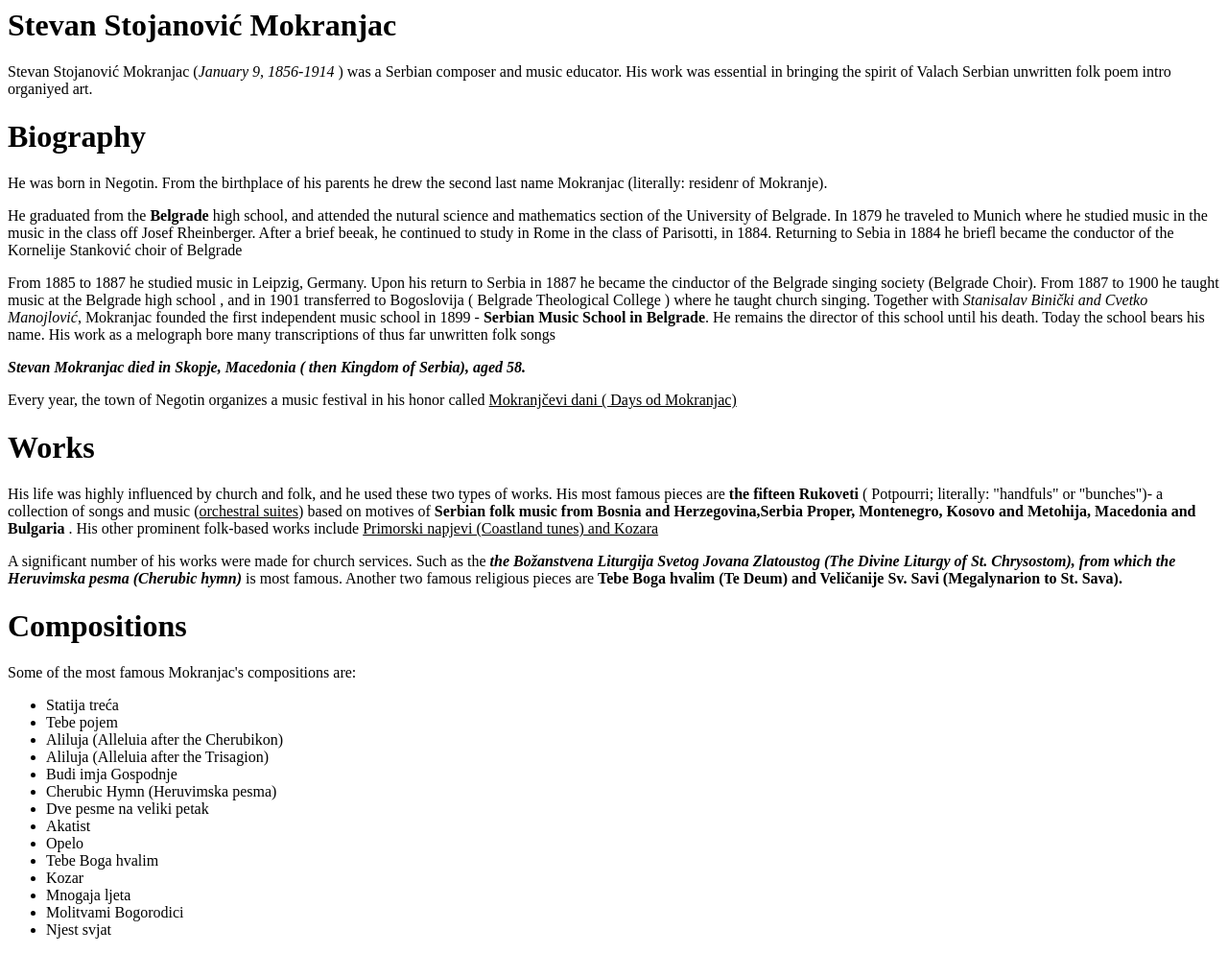
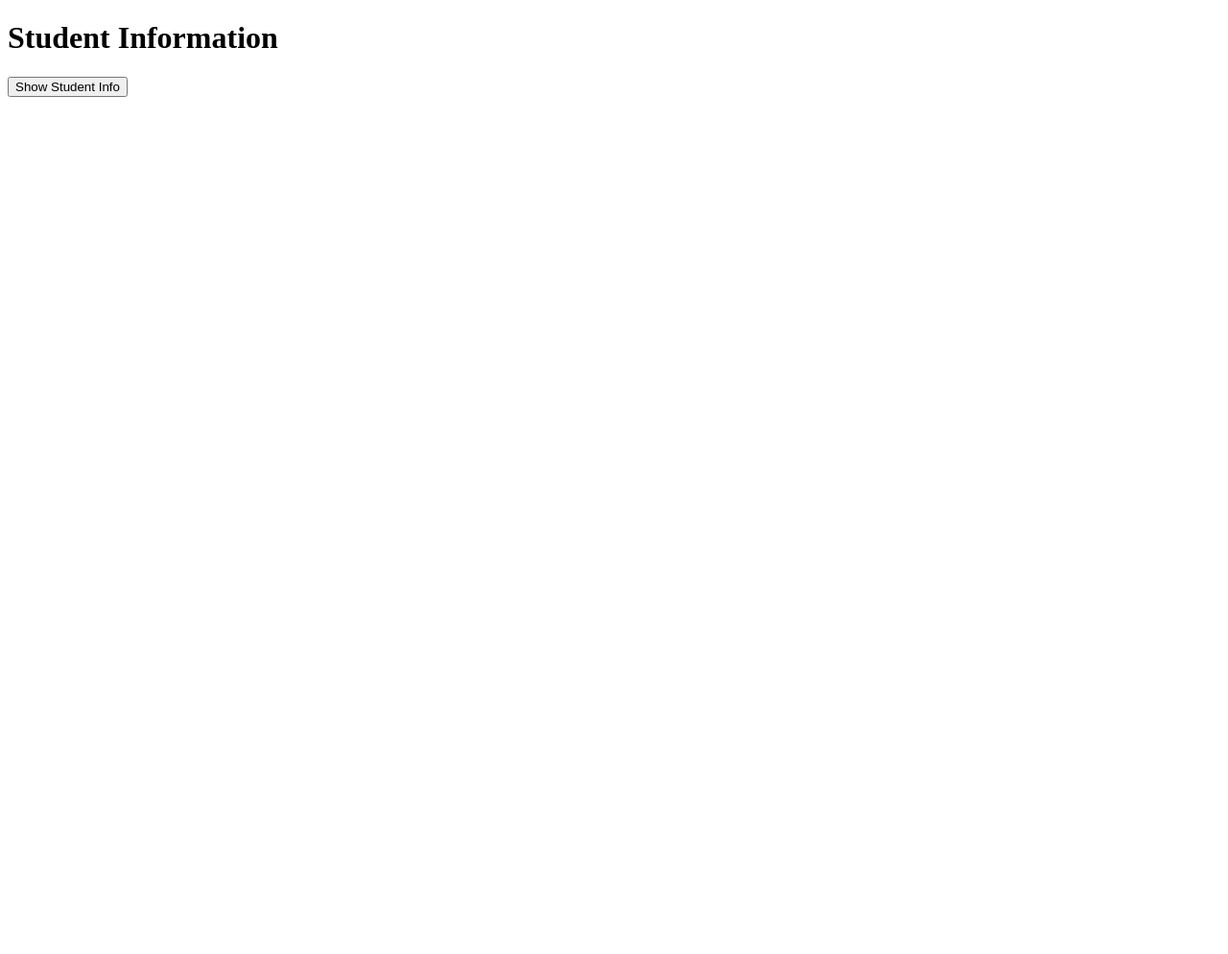
Before and after one commit to Tomislav303/front-end-development, a plain HTML site: page index.html in a window 1280 px wide. Shown: the whole page at 96% size. After the commit the page ends 800 px from the top, so only its background shows below. Drawn offline with Linux system fonts and the light colour scheme.

Commit message:
Add files via upload

```diff
--- a/index.html
+++ b/index.html
@@ -1,43 +1,41 @@
-<h1>Stevan Stojanović Mokranjac</h1>
+<!DOCTYPE html>
+<html lang="en">
+<head>
+    <meta charset="UTF-8">
+    <meta name="viewport" content="width=device-width, initial-scale=1.0">
+    <title>Student Info</title>
+</head>
+<body>
+    <h1>Student Information</h1>
+    <button onclick="displayStudentInfo()">Show Student Info</button>
+    <div id="student-info"></div>
 
-<p>Stevan Stojanović Mokranjac (<i>January 9, 1856-1914 </i>) was a Serbian composer and music educator. His work was essential in bringing the spirit of Valach Serbian unwritten folk poem intro organiyed art.</p>
+    <script>
+        function Student(name, address, phone, course) {
+            this.name = name;
+            this.address = address;
+            this.phone = phone;
+            this.course = course;
+        }
 
-<h1>Biography</h1>
+        Student.prototype.getInfo = function() {
+            return `Name: ${this.name}, Address: ${this.address}, Phone: ${this.phone}, Course: ${this.course}`;
+        };
 
-<p>He was born in Negotin. From the birthplace of his parents he drew the second last name Mokranjac (literally: residenr of Mokranje).</p>
+        // Kreiranje tri objekta studenata
+        const student1 = new Student("John Benson", "High Park 36", "(507) 833-3567", "Geography");
+        const student2 = new Student("Anna Smith", "Oak Street 12", "(312) 555-7890", "Mathematics");
+        const student3 = new Student("Robert Brown", "Maple Avenue 47", "(213) 456-1234", "Computer Science");
 
-<p>He graduated from the <strong>Belgrade</strong> high school, and attended the nutural science and mathematics section of the University of Belgrade. In 1879 he traveled to Munich where he  studied music in the music in the class off Josef Rheinberger. After a brief beeak, he continued to study in Rome in the class of Parisotti, in 1884. Returning to Sebia in 1884 he briefl  became the conductor of the Kornelije Stanković choir of Belgrade</p>
-
-<p>From 1885 to 1887 he studied music in Leipzig, Germany. Upon his return to Serbia in 1887 he became the cinductor of the Belgrade singing society (Belgrade Choir). From 1887 to 1900 he taught music at the Belgrade high school , and in 1901 transferred to Bogoslovija ( Belgrade Theological College ) where he taught church singing. Together with <em>Stanisalav Binički and Cvetko Manojlović</em>, Mokranjac founded the first independent music school in 1899 - <strong>Serbian Music School in Belgrade</strong>. He remains the director of this school until his death. Today the school bears his name. His work as a melograph bore many transcriptions of thus far unwritten folk songs </p>
-
-<i><strong>Stevan Mokranjac died in Skopje, Macedonia ( then Kingdom of Serbia), aged 58.</strong></i>
-
-<p> Every year, the town of Negotin organizes a music festival in his honor called <ins>Mokranjčevi dani ( Days od Mokranjac)</ins></p>
-
-<h1>Works</h1>
-
-<p> His life was highly influenced by church and folk, and he used these two types of works. His most famous pieces are <strong>the fifteen Rukoveti</strong> ( Potpourri; literally: "handfuls" or "bunches")- a collection of songs and music (<ins>orchestral suites</ins>) based on motives of <strong>Serbian folk music from Bosnia and Herzegovina,Serbia Proper, Montenegro, Kosovo and Metohija, Macedonia and Bulgaria </strong>. His other prominent folk-based works include <ins>Primorski napjevi (Coastland tunes) and Kozara</ins> </p>
-
-<p>A significant number of his works were made for church services. Such as the <i><strong>the Božanstvena Liturgija Svetog Jovana Zlatoustog (The Divine Liturgy of St. Chrysostom), from which the Heruvimska pesma (Cherubic hymn)</strong></i> is most famous.  Another two famous religious pieces are <strong>Tebe Boga hvalim (Te Deum) and Veličanije Sv. Savi (Megalynarion to St. Sava).</strong> </p>
-
-<h1>Compositions</h1>
-
-<p>Some of the most famous Mokranjac's compositions are:
-<ul>
-    <li>Statija treća</li>
-    <li>Tebe pojem</li>
-    <li>Aliluja (Alleluia after the Cherubikon)</li>
-    <li>Aliluja (Alleluia after the Trisagion)</li>
-    <li>Budi imja Gospodnje</li>
-    <li>Cherubic Hymn (Heruvimska pesma) </li>
-    <li>Dve pesme na veliki petak</li>
-    <li>Akatist</li>
-     <li>Opelo</li>
-    <li>Tebe Boga hvalim</li>
-    <li>Kozar</li>
-    <li>Mnogaja ljeta</li>
-    <li>Molitvami Bogorodici</li>
-    <li>Njest svjat</li>
-</ul>
-
-</p>
+        // Funkcija za prikaz informacija o studentima na stranici
+        function displayStudentInfo() {
+            const studentInfoDiv = document.getElementById('student-info');
+            studentInfoDiv.innerHTML = `
+                <p>${student1.getInfo()}</p>
+                <p>${student2.getInfo()}</p>
+                <p>${student3.getInfo()}</p>
+            `;
+        }
+    </script>
+</body>
+</html>
```
